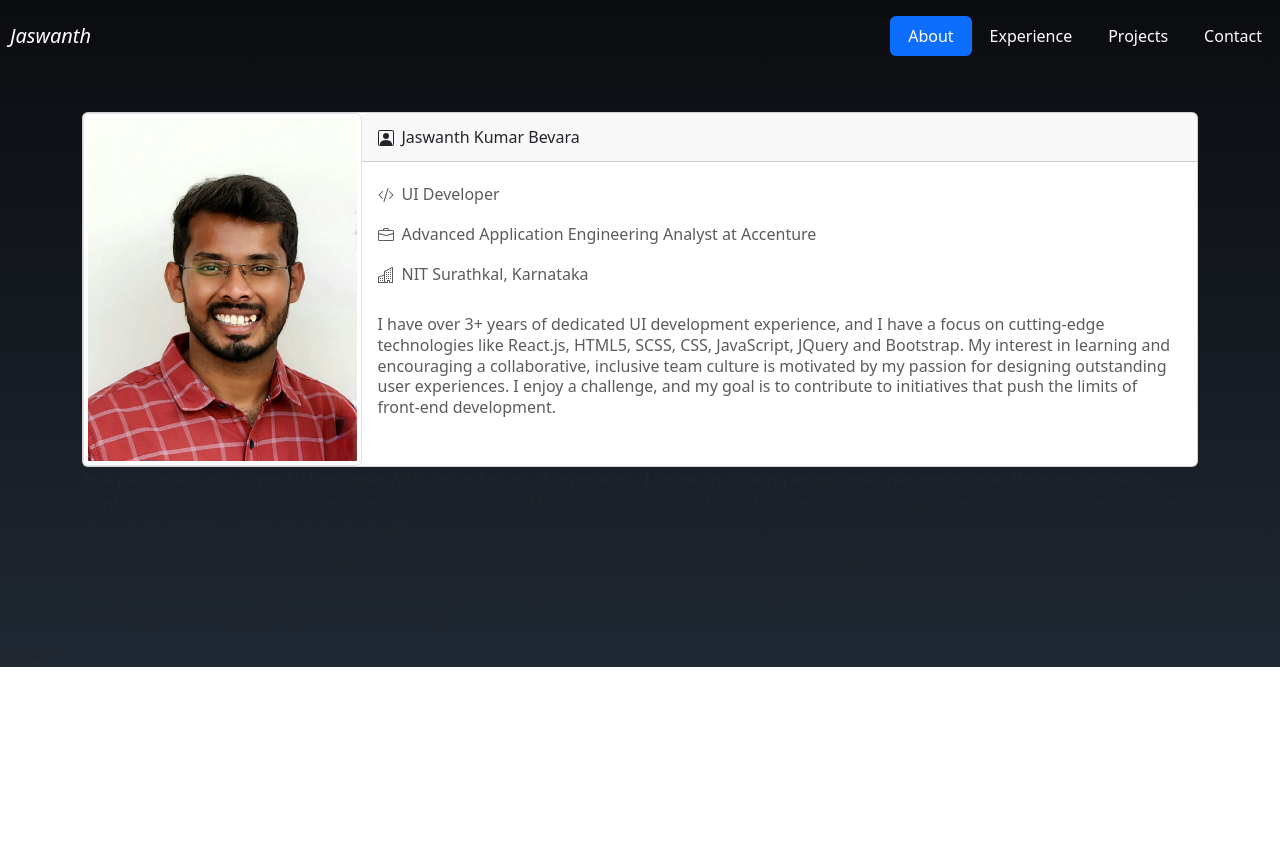
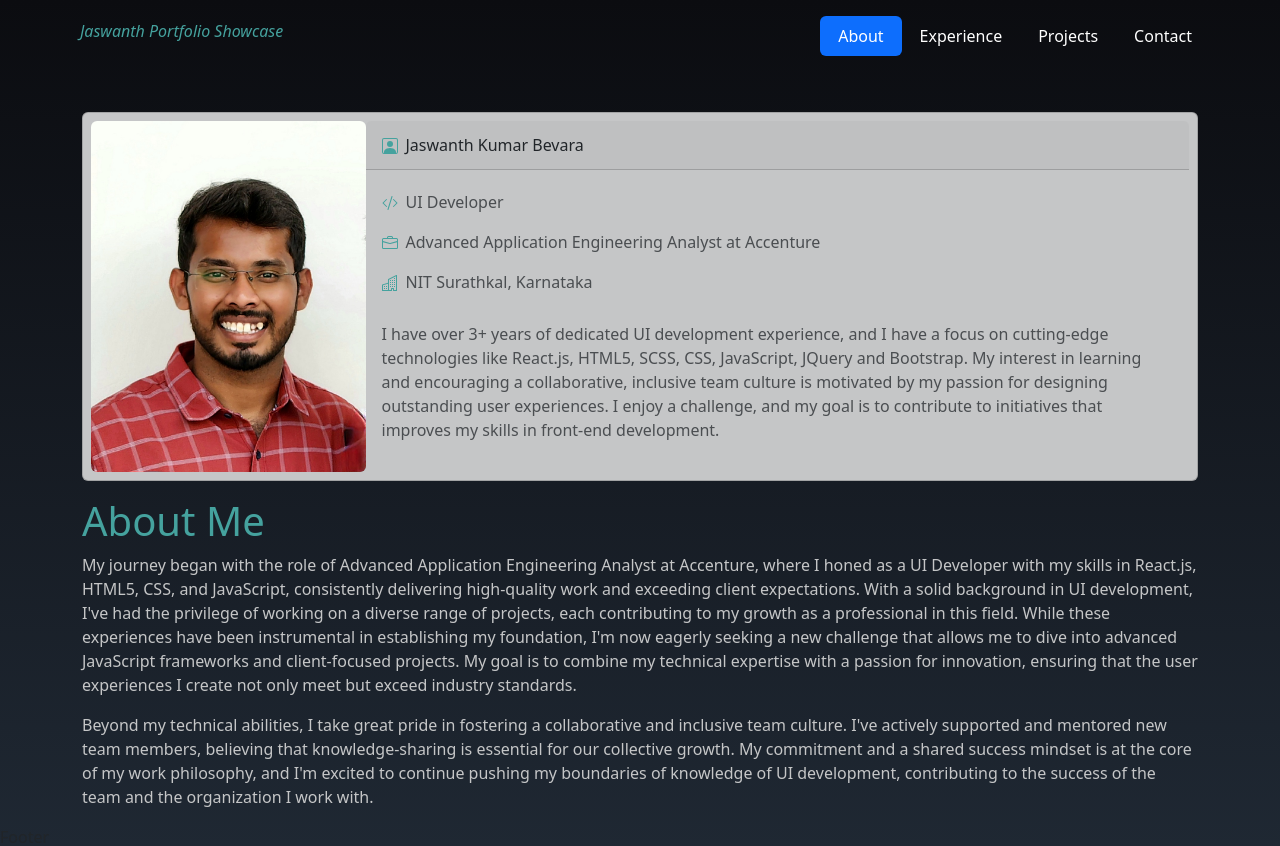
Before and after one commit to jaswanth-b-kumar/skillset-portfolio, a React (Create React App) app: page /#/ in a window 1280 px wide. Shown: the top 846 px of the page. Before the commit the page ends 800 px from the top, so only its background shows below. Built offline with nearby package versions, Linux system fonts and the light colour scheme.

Commit message:
home page final commit

```diff
--- a/src/Components/Header/Header.js
+++ b/src/Components/Header/Header.js
@@ -10,11 +10,11 @@ function Header() {
         setNavActive(!navActive)
     }
     return (
-        <nav className="navbar navbar-expand-lg navbar-dark navbar-custom-css justify-content-start">
+        <nav className="container navbar navbar-expand-lg navbar-dark navbar-custom-css justify-content-start">
             <button className="navbar-toggler" type="button" data-toggle="collapse" data-target="#navbarSupportedContent" aria-controls="navbarSupportedContent" aria-expanded={navActive ? "True" : "False"} aria-label="Toggle navigation" onClick={handleNavBtn}>
                 <span className="navbar-toggler-icon"></span>
             </button>
-            <h1 className="navbar-brand portfolio-logo blockquote mt-2"><i>Jaswanth</i></h1>
+            <h1 className="navbar-brand portfolio-logo blockquote mt-2"><i>Jaswanth Portfolio Showcase</i></h1>
             <div className={`${navActive ? '' : 'collapse '}navbar-collapse justify-content-end nav-pills mt-2`} id="navbarSupportedContent">
                 <ul className="navbar-nav mr-auto nav-ul-custom">
                     <li className="nav-item"><NavLink className="nav-link" to='/'><span>About</span></NavLink></li>
--- a/src/Components/Header/Header.scss
+++ b/src/Components/Header/Header.scss
@@ -2,16 +2,23 @@
     padding: 0;
 
     .portfolio-logo {
-        margin: 0 10px;
-        color: #fff !important;
+        margin: 0 10px !important;
+        color: #45A29E !important;
+        font-size: 1rem;
     }
 
-    .navbar-toggler{
+    @media (width < 301px) {
+        .portfolio-logo {
+            font-size: 0.7rem;
+        }
+    }
+
+    .navbar-toggler {
         margin-left: 10px;
         border-color: #fff;
     }
 
-    .navbar-toggler:focus{
+    .navbar-toggler:focus {
         box-shadow: none !important;
     }
 
@@ -24,7 +31,8 @@
         li {
             a {
                 color: #fff;
-                span{
+
+                span {
                     padding: 0 10px;
                 }
             }
--- a/src/Components/Home/Home.js
+++ b/src/Components/Home/Home.js
@@ -6,10 +6,10 @@ import './Home.scss'
 function Home() {
   return (
     <div className="container about-container">
-      <div className="card mt-5">
+      <div className="card mt-5 p-2">
         <div className="row gx-0">
           <div className="col-11 col-sm-3 col-md-3 col-lg-3 text-center mx-auto">
-            <img src={profilePhoto} className="img-fluid rounded img-thumbnail" alt='profile' />
+            <img src={profilePhoto} className="img-fluid rounded" alt='profile' />
           </div>
           <div className="col-11 col-sm-9 col-md-9 col-lg-9 mx-auto card-customflex">
             <div className="card-header">
@@ -23,7 +23,7 @@ function Home() {
                 <span className="line-height-custom">
                   I have over 3+ years of dedicated UI development experience, and I have a focus on cutting-edge technologies like React.js, HTML5, SCSS, CSS, JavaScript, JQuery and Bootstrap.
                   My interest in learning and encouraging a collaborative, inclusive team culture is motivated by my passion for designing outstanding user experiences.
-                  I enjoy a challenge, and my goal is to contribute to initiatives that push the limits of front-end development.
+                  I enjoy a challenge, and my goal is to contribute to initiatives that improves my skills in front-end development.
                 </span>
               </div>
             </div>
@@ -31,8 +31,20 @@ function Home() {
         </div>
       </div>
       <div className='about-description'>
-        <p>As a passionate and driven UI Developer with above 3 years of experience, I thrive on creating exceptional user experiences through innovative front-end solutions. I have a strong expertise in React.js, HTML5, CSS, and JavaScript, and I continuously seek opportunities to enhance my skills and stay updated with cutting-edge technologies. </p>
-        <p>Additionally using React.js, I am skilled with experience in SCSS, Bootstrap, React.js, and Redux. Using Redux for state management and React.js components and its ecosystem, I have successfully created dynamic user interfaces resulting in effective and maintainable codebases. I am familiar with responsive design principles and bootstrap.</p>
+        <h1 className='mt-3'>About Me</h1>
+        <p>
+          My journey began with the role of Advanced Application Engineering Analyst at Accenture, where I honed as a UI Developer with my skills in React.js,
+          HTML5, CSS, and JavaScript, consistently delivering high-quality work and exceeding client expectations. With a solid background in UI development,
+          I've had the privilege of working on a diverse range of projects, each contributing to my growth as a professional in this field. While these
+          experiences have been instrumental in establishing my foundation, I'm now eagerly seeking a new challenge that allows me to dive into advanced JavaScript
+          frameworks and client-focused projects. My goal is to combine my technical expertise with a passion for innovation, ensuring that the user experiences I
+          create not only meet but exceed industry standards.
+        </p>
+        <p>
+          Beyond my technical abilities, I take great pride in fostering a collaborative and inclusive team culture. I've actively supported and mentored new team
+          members, believing that knowledge-sharing is essential for our collective growth. My commitment and a shared success mindset is at the core of my work philosophy,
+          and I'm excited to continue pushing my boundaries of knowledge of UI development, contributing to the success of the team and the organization I work with.
+        </p>
       </div>
     </div>
   )
--- a/src/Components/Home/Home.scss
+++ b/src/Components/Home/Home.scss
@@ -1,8 +1,29 @@
-.card-text-custom{
-    display: flex;
-    align-items: center;
-    line-height: 1;
-    .line-height-custom{
-        line-height: 1.3;
+.about-container {
+    .card{
+         background: #C5C6C7;
+    }
+
+    .card-text-custom {
+        display: flex;
+        align-items: center;
+        line-height: 1;
+
+        .line-height-custom {
+            line-height: 1.5;
+        }
+
+        svg {
+            fill: #45A29E;
+        }
+    }
+
+    .about-description {
+        h1 {
+            color: #45A29E;
+        }
+
+        p {
+            color: #C5C6C7;
+        }
     }
 }
```
